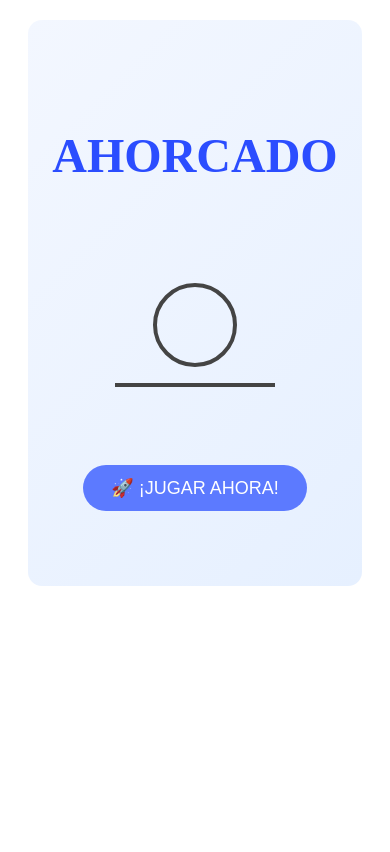
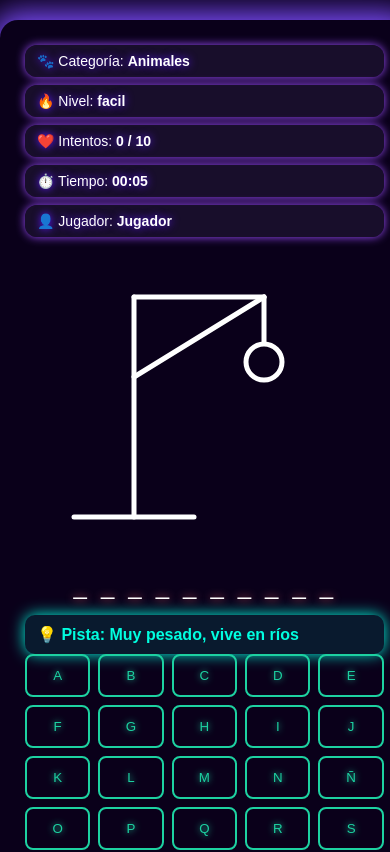
Before and after one commit to kassytasi/AHORCADO, a Vue app in the folder juego/muerte/: page /game in a window 390 px wide. Shown: the top 852 px of the page. Built offline with nearby package versions, Linux system fonts and the light colour scheme.

Commit message:
Update GameView.vue

```diff
--- a/juego/muerte/src/views/GameView.vue
+++ b/juego/muerte/src/views/GameView.vue
@@ -1,40 +1,7 @@
 <template>
-  <div>
-    <!-- ================= PANTALLA INICIO ================= -->
-    <div v-if="pantalla === 'inicio'" class="inicio-container">
-      <h1 class="titulo">AHORCADO</h1>
+  <div class="game-container">
 
-      <!-- Aquí puedes dejar tu imagen/canvas o diseño de inicio; lo dejé simple -->
-      <div class="inicio-art">
-        <canvas ref="canvasInicio" width="220" height="220"></canvas>
-      </div>
-
-      <!-- MISMO BOTÓN: al hacer click decide si mostrar login o entrar directo -->
-      <div style="margin-top:18px;">
-        <button class="btn-start" @click="handleJugarAhora">🚀 ¡JUGAR AHORA!</button>
-      </div>
-    </div>
-
-    <!-- ================= LOGIN (aparece SOLO si pantalla === 'login') ================= -->
-    <div v-if="pantalla === 'login'" class="login-container">
-      <h2>Ingresa tu nombre para jugar</h2>
-      <form @submit.prevent="startGame">
-        <input
-          type="text"
-          v-model="inputNombre"
-          placeholder="Tu nombre"
-          required
-        />
-        <button type="submit">Comenzar</button>
-      </form>
-      <p v-if="errorNombre" class="error-msg">{{ errorNombre }}</p>
-      <button class="volver" @click="pantalla = 'inicio'">⬅ Volver</button>
-    </div>
-
-    <!-- ================= JUEGO (tu lógica original) ================= -->
-    <div v-if="pantalla === 'juego'" class="game-container">
-
-      <!-- ENCABEZADO -->
+    <!-- HEADER -->
     <header class="header">
       <div class="tag">🐾 Categoría: <strong>{{ categoria }}</strong></div>
       <div class="tag">🔥 Nivel: <strong>{{ nivel }}</strong></div>
@@ -43,195 +10,95 @@
       <div class="tag">👤 Jugador: <strong>{{ jugador }}</strong></div>
     </header>
 
-      <!-- BOTÓN para cambiar nombre -->
-      <div class="logout-btn-container">
-        <button @click="logout" class="btn-logout">🔄 Cambiar Nombre</button>
-      </div>
-
-      <!-- CANVAS / AHORCADO -->
+    <!-- MUÑECO -->
     <div class="hangman-wrapper">
       <canvas ref="canvas" width="300" height="300"></canvas>
     </div>
 
-      <!-- PALABRA A ADIVINAR -->
+    <!-- PALABRA -->
     <div class="word">
-        <span
-          v-for="(l, i) in palabraArray"
-          :key="i"
-          class="letra"
-          :class="{ pop: l !== '_' }"
-        >
-          {{ l }}
-        </span>
+      <span v-for="(l,i) in palabraArray" :key="i" class="letra" :class="{ pop: l!=='_' }">{{ l }}</span>
     </div>
 
     <!-- PISTA -->
-      <div class="hint-box">
-        <span>💡 Pista:</span>
-        <strong>{{ pista }}</strong>
-      </div>
+    <div class="hint-box" v-if="nivel!=='dificil'">💡 Pista: <strong>{{ pista }}</strong></div>
 
-      <!-- TECLADO LETRAS -->
+    <!-- TECLADO -->
     <div class="keyboard">
-        <button
-          v-for="letra in letras"
-          :key="letra"
-          class="key"
+      <button v-for="letra in letras" :key="letra" class="key"
               :disabled="letrasUsadas.includes(letra) || finalizado"
-          @click="usarLetra(letra)"
-        >
+              @click="usarLetra(letra)">
         {{ letra }}
       </button>
     </div>
 
-      <!-- BOTÓN PARA VER RANKING -->
-      <div class="ranking-btn-container" style="margin-top: 20px;">
-        <button @click="mostrarRanking = true" class="btn-ranking">🏆 Ver Mejores Tiempos</button>
+    <!-- RANKING -->
+    <div class="ranking-btn-container">
+      <button @click="irRanking" class="btn-ranking">🏆 Ver Mejores Tiempos</button>
     </div>
 
-      <!-- MODAL / OVERLAY DE RANKING -->
-      <div v-if="mostrarRanking" class="ranking-overlay">
-        <div class="ranking-container">
-          <h2>🏆 Mejores Tiempos</h2>
-          <p class="subtitulo">Los jugadores más rápidos del ahorcado</p>
-
-          <!-- PODIO TOP 3 -->
-          <div class="podio-top3" v-if="records.length > 0">
-            <div class="podio-item segundo" v-if="records[1]">
-              <div class="medalla">🥈</div>
-              <div class="puesto">2</div>
-              <div class="nombre">{{ records[1].jugador }}</div>
-              <div class="tiempo">{{ records[1].tiempoTexto }}</div>
-            </div>
-            <div class="podio-item primero">
-              <div class="medalla">🥇</div>
-              <div class="puesto">1</div>
-              <div class="nombre">{{ records[0].jugador }}</div>
-              <div class="tiempo">{{ records[0].tiempoTexto }}</div>
-            </div>
-            <div class="podio-item tercero" v-if="records[2]">
-              <div class="medalla">🥉</div>
-              <div class="puesto">3</div>
-              <div class="nombre">{{ records[2].jugador }}</div>
-              <div class="tiempo">{{ records[2].tiempoTexto }}</div>
+    <!-- MODAL FIN DE JUEGO -->
+    <transition name="modal">
+      <div v-if="finalizado" class="modal">
+        <div class="modal-content">
+          <h2 :class="{ ganaste: !perdiste, perdiste: perdiste }">{{ mensajeFinal }}</h2>
+          <p v-if="perdiste">La palabra era: <strong>{{ palabra }}</strong></p>
+          <div class="volver-buttons">
+            <button class="btn-restart" @click="reiniciarJuego">🔄 Volver a Jugar</button>
+            <button class="btn-volver" @click="volverNivel">⬅️ Volver a Nivel</button>
+            <button class="btn-volver" @click="volverCategoria">🏠 Volver a Categoría</button>
           </div>
         </div>
+      </div>
+    </transition>
 
-          <!-- LISTA COMPLETA DE RANKING -->
-          <div class="ranking-lista">
-            <div class="ranking-item" v-for="(r, i) in filtrados" :key="i">
-              <span class="pos">{{ i + 1 }}</span>
-              <span class="info">
-                <strong>{{ r.jugador }}</strong> — {{ r.categoria }} · {{ r.nivel }}
-              </span>
-              <span class="time">{{ r.tiempoTexto }}</span>
-              <span class="fecha">{{ r.fecha }}</span>
-            </div>
-          </div>
-
-          <!-- BOTONES DE FILTRO -->
-          <div class="ranking-filtros">
-            <button :class="{ active: filtro === 'Todos' }" @click="filtro = 'Todos'">Todos</button>
-            <button :class="{ active: filtro === 'Fácil' }" @click="filtro = 'Fácil'">Fácil</button>
-            <button :class="{ active: filtro === 'Medio' }" @click="filtro = 'Medio'">Medio</button>
-            <button :class="{ active: filtro === 'Difícil' }" @click="filtro = 'Difícil'">Difícil</button>
-          </div>
-
-          <button class="btn-close" @click="mostrarRanking = false">Cerrar</button>
-        </div>
-      </div>
-
-      <!-- MODAL DE FIN DE JUEGO -->
-      <div v-if="finalizado" class="modal">
-        <div class="modal-content">
-          <h2>{{ mensajeFinal }}</h2>
-          <p v-if="perdiste">La palabra era: <strong>{{ palabra }}</strong></p>
-          <button class="btn-restart" @click="reiniciarJuego">🔄 Jugar Otra Vez</button>
-        </div>
-      </div>
-
-    </div>
   </div>
 </template>
 
 <script setup>
-import { ref, onMounted, computed, nextTick } from "vue";
+import { ref, computed, onMounted } from "vue";
+import { useRoute, useRouter } from "vue-router";
 
-/* ===== PANTALLAS ===== */
-const pantalla = ref("inicio") // 'inicio' | 'login' | 'juego'
+const route = useRoute();
+const router = useRouter();
 
-/* ========= DATOS / JUEGO ========= */
-const categoria = "Animales";
-const nivel = "Difícil";
+const categoria = route.query.category || "Animales";
+const nivel = route.query.level || "facil";
+const jugador = ref(localStorage.getItem("ahorcado_jugador")?.trim() || "Jugador");
 
+/* PALABRAS Y PISTAS */
 const palabras = [
   { palabra: "HIPOPOTAMO", pista: "Muy pesado, vive en ríos" },
   { palabra: "CAMALEON", pista: "Cambia de color" },
   { palabra: "AGUILA", pista: "Ave de presa" },
-  { palabra: "ESCORPION", pista: "Tiene un aguijón" },
+  { palabra: "ESCORPION", pista: "Tiene un aguijón" }
 ];
 
-/* ========= ESTADO LOGIN ========= */
-const inputNombre = ref("");
-const jugador = ref(localStorage.getItem("ahorcado_jugador") || "");
-const errorNombre = ref("");
+let seleccion, palabra, pista;
 
-// Validaciones de nombre
-const minNombreLength = 2;
-const maxNombreLength = 20;
-const nombreRegex = /^[A-Za-zÁÉÍÓÚáéíóúÑñ ]+$/;
+/* ESTADOS */
+const intentos = ref(0);
+const maxIntentos = computed(()=>{
+  if(nivel==="facil") return 10;
+  if(nivel==="medio") return 7;
+  return 5;
+});
 
-function validarNombre(name) {
-  if (!name) return "El nombre no puede quedar vacío.";
-  if (name.length < minNombreLength) return `El nombre debe tener al menos ${minNombreLength} caracteres.`;
-  if (name.length > maxNombreLength) return `El nombre no puede tener más de ${maxNombreLength} caracteres.`;
-  if (!nombreRegex.test(name)) return "El nombre sólo puede contener letras y espacios.";
-  return "";
-}
+const letrasUsadas = ref([]);
+const finalizado = ref(false);
+const perdiste = ref(false);
+const mensajeFinal = ref("");
+const palabraArray = ref([]);
+const letras = "ABCDEFGHIJKLMNÑOPQRSTUVWXYZ".split("");
+const tiempo = ref(0);
+let intervaloTiempo = null;
 
-/* ===== FUNCIONES PARA CONTROLAR FLUJO ===== */
-function handleJugarAhora() {
-  // Si ya había un jugador guardado, entrar directo al juego
-  if (jugador.value) {
-    pantalla.value = "juego";
-    // iniciar el juego en nextTick para asegurar que el canvas esté montado
-    nextTick(() => { initGameState(); });
-  } else {
-    // si no hay jugador, mostrar login
-    pantalla.value = "login";
-  }
-}
+const canvas = ref(null);
+let ctx;
 
-function startGame() {
-  const name = inputNombre.value.trim();
-  const err = validarNombre(name);
-  if (err) {
-    errorNombre.value = err;
-    return;
-  }
-  errorNombre.value = "";
-  jugador.value = name;
-  localStorage.setItem("ahorcado_jugador", name);
-
-  // pasar a pantalla de juego y arrancar
-  pantalla.value = "juego";
-  nextTick(() => { initGameState(); });
-}
-
-function logout() {
-  localStorage.removeItem("ahorcado_jugador");
-  jugador.value = "";
-  inputNombre.value = "";
-  pantalla.value = "inicio";
-}
-
-/* ========= ESTADO DEL JUEGO ========= */
-let seleccion;
-let palabra;
-let pista;
-
-function initGameState() {
-  seleccion = palabras[Math.floor(Math.random() * palabras.length)];
+/* INICIAR JUEGO */
+function initGameState(){
+  seleccion = palabras[Math.floor(Math.random()*palabras.length)];
   palabra = seleccion.palabra;
   pista = seleccion.pista;
 
@@ -243,244 +110,311 @@ function initGameState() {
   palabraArray.value = Array(palabra.length).fill("_");
   tiempo.value = 0;
 
-  setTimeout(() => {
+  setTimeout(()=>{
     ctx = canvas.value.getContext("2d");
-    ctx.clearRect(0,0,canvas.value.width, canvas.value.height);
+    limpiarCanvas();
     dibujarHorca();
     iniciarTiempo();
-  }, 0);
+  },0);
 }
 
-const intentos = ref(0);
-const maxIntentos = 7;
-const letrasUsadas = ref([]);
-const finalizado = ref(false);
-const perdiste = ref(false);
-const mensajeFinal = ref("");
-const palabraArray = ref([]);
-const letras = "ABCDEFGHIJKLMNÑOPQRSTUVWXYZ".split("");
+/* FUNCIONES DEL MUÑECO */
+function limpiarCanvas(){ ctx.clearRect(0,0,canvas.value.width,canvas.value.height); }
 
-// Tiempo y ranking
-const tiempo = ref(0);
-let intervaloTiempo = null;
-
-const mostrarRanking = ref(false);
-const filtro = ref("Todos");
-const records = ref(JSON.parse(localStorage.getItem("recordsAhorcado")) || []);
-
-const filtrados = computed(() => {
-  if (filtro.value === "Todos") return records.value;
-  return records.value.filter(r => r.nivel === filtro.value);
-});
-
-/* CANVAS / DIBUJO */
-const canvas = ref(null);
-const canvasInicio = ref(null);
-let ctx;
-
-function dibujarHorca() {
-  ctx.lineWidth = 5;
-  ctx.strokeStyle = "#000";
-  ctx.lineCap = "round";
-  // PALO
-  ctx.beginPath();
-  ctx.moveTo(80, 260);
-  ctx.lineTo(80, 40);
-  ctx.stroke();
-  // BASE
-  ctx.beginPath();
-  ctx.moveTo(20, 260);
-  ctx.lineTo(140, 260);
-  ctx.stroke();
-  // HORIZONTAL
-  ctx.beginPath();
-  ctx.moveTo(80, 40);
-  ctx.lineTo(210, 40);
-  ctx.stroke();
-  // SOPORTE DIAGONAL
-  ctx.beginPath();
-  ctx.moveTo(80, 120);
-  ctx.lineTo(210, 40);
-  ctx.stroke();
-  // CUERDA
-  ctx.beginPath();
-  ctx.moveTo(210, 40);
-  ctx.lineTo(210, 85);
-  ctx.stroke();
-  // NUDO
-  ctx.beginPath();
-  ctx.arc(210, 105, 18, 0, Math.PI * 2);
-  ctx.stroke();
+function dibujarHorca(){
+  ctx.lineWidth=5; ctx.strokeStyle="#fff"; ctx.lineCap="round";
+  ctx.beginPath(); ctx.moveTo(80,260); ctx.lineTo(80,40); ctx.stroke();
+  ctx.beginPath(); ctx.moveTo(20,260); ctx.lineTo(140,260); ctx.stroke();
+  ctx.beginPath(); ctx.moveTo(80,40); ctx.lineTo(210,40); ctx.stroke();
+  ctx.beginPath(); ctx.moveTo(80,120); ctx.lineTo(210,40); ctx.stroke();
+  ctx.beginPath(); ctx.moveTo(210,40); ctx.lineTo(210,85); ctx.stroke();
+  ctx.beginPath(); ctx.arc(210,105,18,0,Math.PI*2); ctx.stroke();
 }
 
-function dibujarParte(parte) {
-  ctx.lineWidth = 5;
-  ctx.strokeStyle = "#000";
-  ctx.lineCap = "round";
-  switch (parte) {
-    case 1: ctx.beginPath(); ctx.arc(210, 145, 28, 0, Math.PI * 2); ctx.stroke(); break;
-    case 2: ctx.beginPath(); ctx.moveTo(210, 173); ctx.lineTo(210, 235); ctx.stroke(); break;
-    case 3: ctx.beginPath(); ctx.moveTo(210, 190); ctx.lineTo(175, 215); ctx.stroke(); break;
-    case 4: ctx.beginPath(); ctx.moveTo(210, 190); ctx.lineTo(245, 215); ctx.stroke(); break;
-    case 5: ctx.beginPath(); ctx.moveTo(210, 235); ctx.lineTo(190, 270); ctx.stroke(); break;
-    case 6: ctx.beginPath(); ctx.moveTo(210, 235); ctx.lineTo(230, 270); ctx.stroke(); break;
+function dibujarParte(parte){
+  ctx.lineWidth=5;
+  switch(parte){
+    case 1: ctx.beginPath(); ctx.arc(210,145,28,0,Math.PI*2); ctx.stroke(); break;
+    case 2: ctx.beginPath(); ctx.moveTo(210,173); ctx.lineTo(210,235); ctx.stroke(); break;
+    case 3: ctx.beginPath(); ctx.moveTo(210,190); ctx.lineTo(175,215); ctx.stroke(); break;
+    case 4: ctx.beginPath(); ctx.moveTo(210,190); ctx.lineTo(245,215); ctx.stroke(); break;
+    case 5: ctx.beginPath(); ctx.moveTo(210,235); ctx.lineTo(190,270); ctx.stroke(); break;
+    case 6: ctx.beginPath(); ctx.moveTo(210,235); ctx.lineTo(230,270); ctx.stroke(); break;
     case 7:
-      ctx.lineWidth = 3;
+      ctx.lineWidth=3;
       ctx.beginPath();
-      ctx.moveTo(198, 135); ctx.lineTo(208, 155);
-      ctx.moveTo(208, 135); ctx.lineTo(198, 155);
-      ctx.moveTo(215, 135); ctx.lineTo(225, 155);
-      ctx.moveTo(225, 135); ctx.lineTo(215, 155);
+      ctx.moveTo(198,135); ctx.lineTo(208,155);
+      ctx.moveTo(208,135); ctx.lineTo(198,155);
+      ctx.moveTo(215,135); ctx.lineTo(225,155);
+      ctx.moveTo(225,135); ctx.lineTo(215,155);
       ctx.stroke();
       break;
   }
 }
 
-function usarLetra(letra) {
-  if (finalizado.value) return;
-  if (letrasUsadas.value.includes(letra)) return;
+/* FUNCIONES JUEGO */
+function usarLetra(letra){
+  if(finalizado.value) return;
+  if(letrasUsadas.value.includes(letra)) return;
 
   letrasUsadas.value.push(letra);
-  let acierto = false;
-  palabra.split("").forEach((l, i) => {
-    if (l === letra) { palabraArray.value[i] = letra; acierto = true; }
-  });
-  if (acierto) {
-    if (!palabraArray.value.includes("_")) finalizarJuego(false);
-  } else {
+  let acierto=false;
+  palabra.split("").forEach((l,i)=>{ if(l===letra){ palabraArray.value[i]=letra; acierto=true; } });
+
+  if(!acierto){
     intentos.value++;
     dibujarParte(intentos.value);
-    if (intentos.value === maxIntentos) finalizarJuego(true);
+    if(intentos.value >= maxIntentos.value){ finalizarJuego(true); }
+  } else {
+    if(!palabraArray.value.includes("_")) finalizarJuego(false);
   }
 }
 
-function finalizarJuego(perdio) {
+function finalizarJuego(perdio){
   clearInterval(intervaloTiempo);
   perdiste.value = perdio;
   finalizado.value = true;
   mensajeFinal.value = perdio ? "❌ Perdiste" : "🎉 ¡Ganaste!";
-  if (!perdio) guardarTiempo();
+  if(!perdio) guardarTiempo();
 }
 
-function guardarTiempo() {
+function reiniciarJuego(){ initGameState(); }
+function volverNivel(){ router.push({ path:'/levels', query:{ category: categoria } }); }
+function volverCategoria(){ router.push({ path:'/categories' }); }
+
+/* GUARDAR TIEMPO MEJORADO */
+function guardarTiempo(){
+  const jugadorLimpio = jugador.value.trim() || "Jugador";
+  localStorage.setItem("ahorcado_jugador", jugadorLimpio);
+
   const nuevoRecord = {
-    jugador: jugador.value,
+    jugador: jugadorLimpio,
     categoria,
     nivel,
     tiempo: tiempo.value,
     tiempoTexto: formatearTiempo(tiempo.value),
-    fecha: new Date().toLocaleDateString(),
+    fecha: new Date().toLocaleDateString()
   };
-  const arr = JSON.parse(localStorage.getItem("recordsAhorcado")) || [];
+
+  const arr = JSON.parse(localStorage.getItem("recordsAhorcado"))||[];
+  const indexExistente = arr.findIndex(r => r.jugador===jugadorLimpio && r.categoria===categoria && r.nivel===nivel);
+
+  if(indexExistente>=0){
+    if(nuevoRecord.tiempo < arr[indexExistente].tiempo){
+      arr[indexExistente] = nuevoRecord;
+    }
+  } else {
     arr.push(nuevoRecord);
-  arr.sort((a, b) => a.tiempo - b.tiempo);
-  localStorage.setItem("recordsAhorcado", JSON.stringify(arr));
-  records.value = arr;
   }
 
-function reiniciarJuego() { initGameState(); }
-
-function formatearTiempo(sec) {
-  const m = String(Math.floor(sec / 60)).padStart(2, "0");
-  const s = String(sec % 60).padStart(2, "0");
-  return `${m}:${s}`;
+  arr.sort((a,b)=>a.tiempo-b.tiempo);
+  localStorage.setItem("recordsAhorcado", JSON.stringify(arr));
 }
 
-onMounted(() => {
-  // dibuja algo en el canvas inicio (opcional visual)
-  if (canvasInicio.value) {
-    const ctx2 = canvasInicio.value.getContext("2d");
-    ctx2.lineWidth = 4;
-    ctx2.strokeStyle = "#444";
-    ctx2.beginPath();
-    ctx2.moveTo(30, 180);
-    ctx2.lineTo(190, 180);
-    ctx2.stroke();
-    ctx2.beginPath();
-    ctx2.arc(110, 120, 40, 0, Math.PI * 2);
-    ctx2.stroke();
-  }
+function iniciarTiempo(){ intervaloTiempo=setInterval(()=>{ tiempo.value++; },1000); }
+function formatearTiempo(sec){ const m=String(Math.floor(sec/60)).padStart(2,"0"); const s=String(sec%60).padStart(2,"0"); return `${m}:${s}`; }
+const tiempoFormateado = computed(()=>formatearTiempo(tiempo.value));
 
-  // Si ya había jugador guardado, no forzamos iniciar el juego automáticamente.
-  // Respetamos que el usuario vea la pantalla inicio; si quiere entrar directo, presiona JUGAR AHORA.
-  // (esto conserva tu localStorage sin cambiar la UX inicial)
-});
+function irRanking(){ router.push('/ranking'); }
 
-function iniciarTiempo() { intervaloTiempo = setInterval(() => { tiempo.value++; }, 1000); }
-
-const tiempoFormateado = computed(() => formatearTiempo(tiempo.value));
+onMounted(()=>{ initGameState(); });
 </script>
 
 <style scoped>
-/* Estilos inicio */
-.inicio-container{
-  min-height: 60vh;
-  display:flex;
-  flex-direction:column;
-  justify-content:center;
-  align-items:center;
-  background: linear-gradient(135deg, #f3f7ff, #e6f0ff);
-  padding: 30px;
-  border-radius: 14px;
-  margin: 20px;
-}
-.titulo{
-  font-size: 48px;
-  color: #2b4dff;
-  margin-bottom: 10px;
-}
-.inicio-art {
-  margin-top: 12px;
+/* Forzar fondo oscuro en todo el body para que no se vea blanco */
+:global(body) {
+  margin: 0;
+  background-color: #0a001a; /* fondo negro/azulado */
+  font-family: "Poppins", sans-serif;
+  color: #ddd;
 }
 
-/* botón iniciar */
-.btn-start{
-  margin-top: 18px;
-  padding: 12px 28px;
-  border-radius: 24px;
-  border: none;
-  background: #5c7aff;
-  color: white;
-  font-size: 18px;
-  cursor: pointer;
+/* Contenedor principal con fondo negro y resplandor púrpura */
+.game-container {
+  width: 92%;
+  max-width: 900px;
+  margin: 20px auto;
+  padding: 25px;
+  background-color: #0a001a; /* fondo oscuro */
+  border-radius: 18px;
+  box-shadow: 0 0 30px 8px #7e4dff; /* resplandor púrpura */
+  color: #ddd;
 }
 
-/* Estilos login */
-.login-container { max-width: 300px; margin: 40px auto; padding: 20px; background: #fff; border-radius: 10px; text-align: center; box-shadow: 0 6px 20px rgba(0,0,0,0.1);}
-.login-container input { width: 100%; padding: 8px; margin-bottom: 12px; border: 1px solid #ccc; border-radius: 6px;}
-.login-container button { padding: 8px 16px; background: #5c7aff; color: white; border: none; border-radius: 6px; cursor: pointer;}
-.error-msg { color: red; margin-top: 8px;}
+.header {
+  display: flex;
+  flex-wrap: wrap;
+  justify-content: space-between;
+  margin-bottom: 20px;
+  gap: 10px;
+}
 
-/* Estilos juego y ranking */
-.game-container { width: 92%; max-width: 850px; margin: 20px auto; padding: 25px; background: #ffffff; border-radius: 18px; box-shadow: 0 8px 25px rgba(0,0,0,0.15); position: relative;}
-.header { display: flex; justify-content: space-between; flex-wrap: wrap; gap: 10px; margin-bottom: 20px;}
-.tag { background: #f4f4f4; padding: 10px 14px; border-radius: 12px; font-size: 15px;}
-.hangman-wrapper { display: flex; justify-content: center; margin-bottom: 15px;}
-.word { display: flex; justify-content: center; gap: 14px; font-size: 34px; margin-bottom: 15px;}
-.letra { transition: 0.2s;}
-.letra.pop { transform: scale(1.3);}
-.hint-box { padding: 12px; background: #fff0b3; border-left: 5px solid #ffcc00; border-radius: 10px; margin-bottom: 25px; font-size: 18px;}
-.keyboard { display: grid; grid-template-columns: repeat(7, 1fr); gap: 10px;}
-.key { padding: 14px 0; background: #5c7aff; border: none; border-radius: 10px; color: white; font-size: 18px; cursor: pointer;}
-.key:disabled { background: #b5b5b4;}
-.modal { position: absolute; inset: 0; backdrop-filter: blur(5px); display: flex; align-items: center; justify-content: center;}
-.modal-content { background: white; padding: 25px; border-radius: 16px; width: 80%; max-width: 320px; text-align: center;}
-.btn-restart { margin-top: 15px; padding: 12px 25px; background: #4e8cff; color: white; border-radius: 12px;}
-.logout-btn-container { text-align: right; margin-bottom: 10px;}
-.btn-logout { padding: 6px 14px; background: #ff5c5c; color: white; border: none; border-radius: 8px; cursor: pointer;}
-.ranking-btn-container { text-align: center; margin-top: 20px;}
-.btn-ranking { padding: 10px 20px; background: #5c7aff; color: white; border: none; border-radius: 8px; cursor: pointer;}
-.ranking-overlay { position: fixed; inset: 0; background: rgba(255,255,255,0.95); display: flex; align-items: center; justify-content: center; padding: 20px; overflow: auto; z-index: 1000;}
-.ranking-container { background: #fff; border-radius: 16px; max-width: 600px; width: 100%; padding: 30px; box-shadow: 0 10px 30px rgba(0,0,0,0.1); text-align: center;}
-.ranking-container h2 { margin-bottom: 5px;}
-.subtitulo { color: #666; margin-bottom: 25px;}
-.podio-top3 { display: flex; justify-content: space-around; margin-bottom: 30px;}
-.podio-item { flex: 1; background: #f9f9f9; margin: 0 5px; padding: 15px; border-radius: 10px;}
-.medalla { font-size: 30px;}
-.ranking-lista { max-height: 300px; overflow-y: auto; margin-bottom: 20px;}
-.ranking-item { display: flex; justify-content: space-between; padding: 8px 0; border-bottom: 1px solid #ddd; font-size: 15px;}
-.ranking-filtros { display: flex; justify-content: center; gap: 10px; margin-bottom: 15px;}
-.ranking-filtros button { padding: 6px 14px; border-radius: 6px; border: 1px solid #ccc; cursor: pointer;}
-.ranking-filtros button.active { background: #5c7aff; color: white; border: none;}
-.btn-close { padding: 10px 18px; border-radius: 8px; background: #ff5c5c; color: white; border: none; cursor: pointer;}
+.tag {
+  background: rgba(30, 20, 50, 0.7);
+  padding: 8px 12px;
+  border-radius: 12px;
+  font-size: 14px;
+  font-weight: 500;
+  box-shadow: 0 0 10px #9d4dff;
+  text-shadow: 0 0 8px #5e1aff;
+  color: #fff;
+}
+
+.volver-buttons {
+  display: flex;
+  gap: 8px;
+  flex-wrap: wrap;
+}
+
+.btn-volver {
+  background: transparent;
+  border: 2px solid #4cddff;
+  color: #4cddff;
+  padding: 6px 12px;
+  border-radius: 12px;
+  cursor: pointer;
+  font-weight: 500;
+  transition: 0.2s;
+  box-shadow: 0 0 10px #4cddff;
+  text-shadow: 0 0 5px #4cddff;
+}
+
+.btn-volver:hover {
+  transform: scale(1.08);
+}
+
+.hangman-wrapper {
+  display: flex;
+  justify-content: center;
+  margin-bottom: 15px;
+}
+
+.word {
+  display: flex;
+  justify-content: center;
+  gap: 12px;
+  font-size: 32px;
+  margin-bottom: 15px;
+  letter-spacing: 2px;
+  color: #fff;
+  text-shadow: 0 0 8px #ff6b6b;
+}
+
+.letra.pop {
+  transform: scale(1.3);
+  color: #ff6b6b;
+  font-weight: bold;
+  text-shadow: 0 0 12px #ff4c4c;
+}
+
+.hint-box {
+  padding: 10px 12px;
+  background: rgba(0, 255, 224, 0.1);
+  border-radius: 10px;
+  color: #00ffe0;
+  box-shadow: 0 0 15px #00ffe0;
+  font-weight: bold;
+}
+
+.keyboard {
+  display: grid;
+  grid-template-columns: repeat(7, 1fr);
+  gap: 8px;
+  margin-bottom: 20px;
+}
+
+.key {
+  padding: 12px 0;
+  background: transparent;
+  border: 2px solid #1dd1a1;
+  color: #1dd1a1;
+  border-radius: 8px;
+  cursor: pointer;
+  transition: 0.2s;
+  text-shadow: 0 0 6px #1dd1a1;
+}
+
+.key:disabled {
+  background: #333;
+  color: #555;
+  border-color: #555;
+}
+
+.key:hover:not(:disabled) {
+  transform: scale(1.05);
+  box-shadow: 0 0 10px #1dd1a1;
+}
+
+.ranking-btn-container {
+  text-align: center;
+  margin-bottom: 15px;
+}
+
+.btn-ranking {
+  padding: 10px 18px;
+  background: transparent;
+  border: 2px solid #feca57;
+  color: #feca57;
+  border-radius: 10px;
+  cursor: pointer;
+  transition: 0.2s;
+  text-shadow: 0 0 6px #feca57;
+}
+
+.btn-ranking:hover {
+  transform: scale(1.05);
+  box-shadow: 0 0 12px #feca57;
+}
+
+.modal {
+  position: fixed;
+  inset: 0;
+  backdrop-filter: blur(5px);
+  display: flex;
+  justify-content: center;
+  align-items: center;
+  padding: 15px;
+  z-index: 1000;
+}
+
+.modal-content {
+  background: rgba(30, 20, 50, 0.95);
+  padding: 25px;
+  border-radius: 16px;
+  text-align: center;
+  color: #fff;
+  width: 100%;
+  max-width: 450px;
+  box-shadow: 0 0 20px #9d4dff, inset 0 0 30px #5e1aff;
+}
+
+.ganaste {
+  color: #1dd1a1;
+  text-shadow: 0 0 15px #1dd1a1;
+}
+
+.perdiste {
+  color: #ff4c4c;
+  text-shadow: 0 0 15px #ff4c4c;
+}
+
+@media (max-width: 600px) {
+  .word {
+    font-size: 24px;
+  }
+  .keyboard {
+    grid-template-columns: repeat(5, 1fr);
+  }
+  .header {
+    flex-direction: column;
+    gap: 8px;
+  }
+  .modal-content {
+    padding: 20px;
+  }
+  .volver-buttons {
+    flex-direction: column;
+    gap: 8px;
+  }
+}
 </style>
```
Lines whose indentation alone changed are shown as unchanged.
